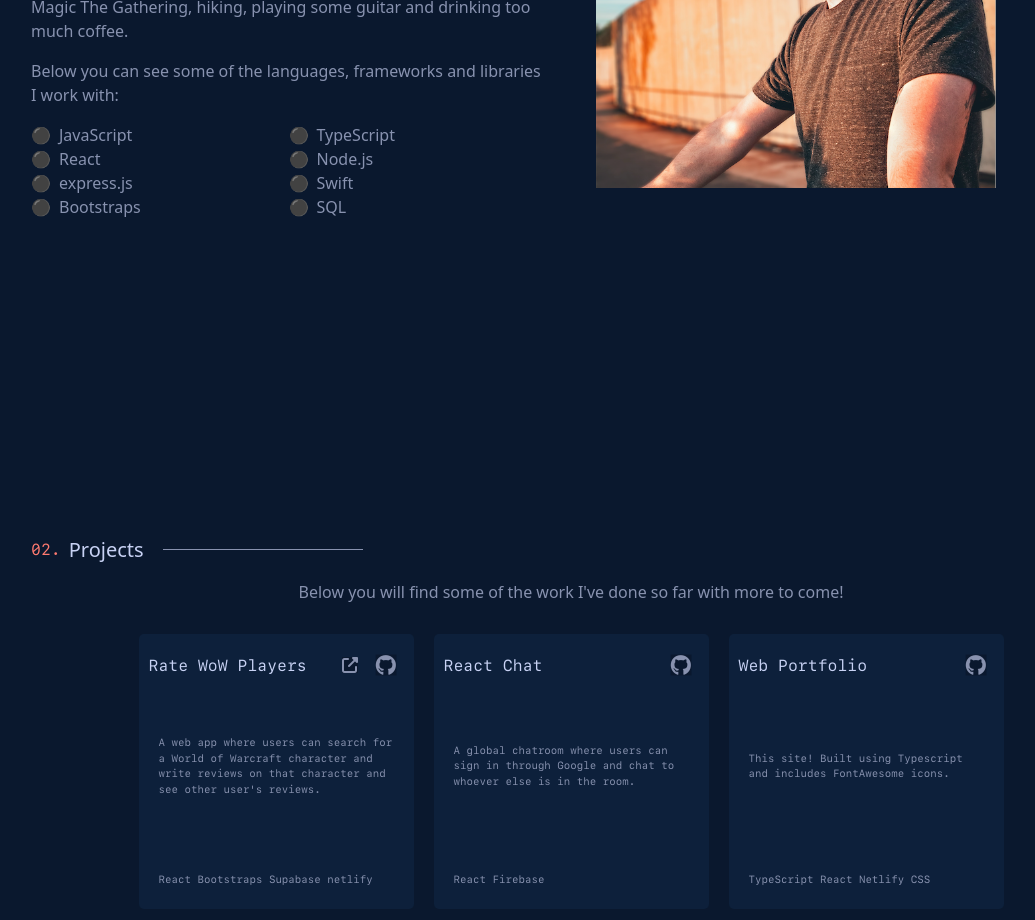
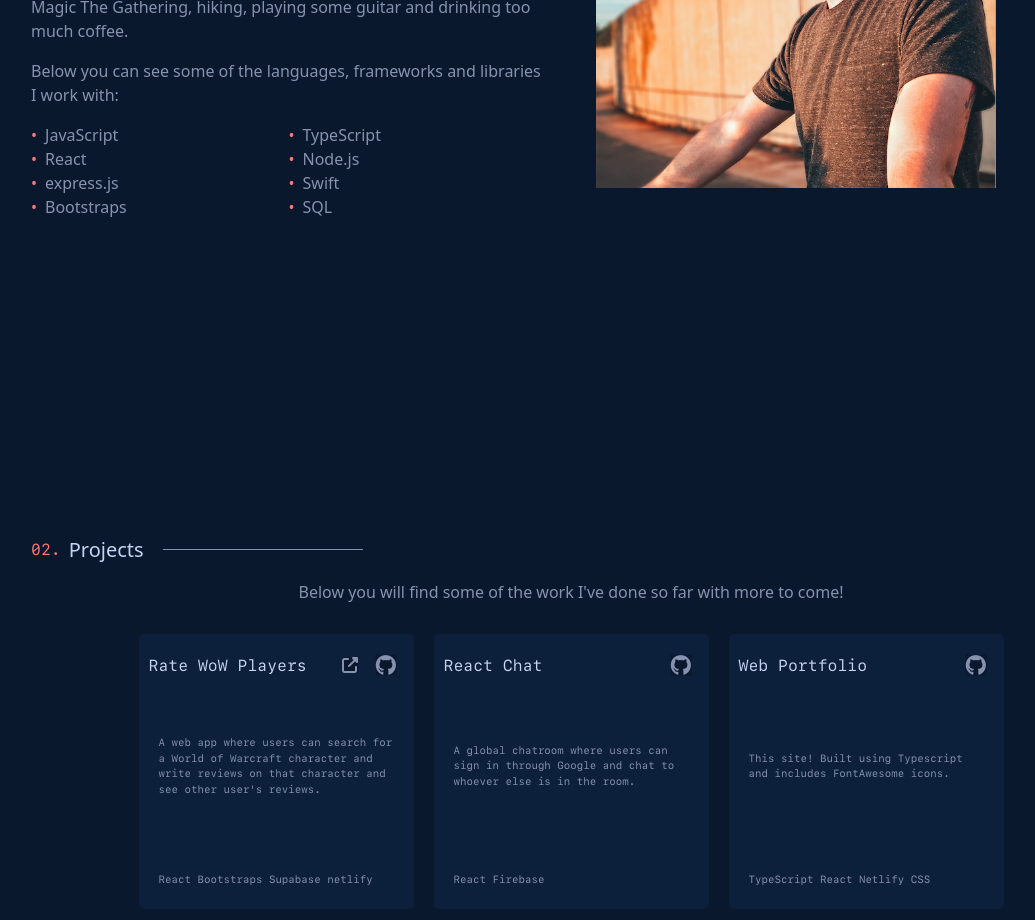
Before and after one commit to Jerryc95/portfolio, a React (Create React App) app: page / in a window 1280 px wide. Shown: the part 1120-2040 px from the top of the page, without its empty margins (139-1174 px from the left). Built offline with nearby package versions, Linux system fonts and the light colour scheme.

Commit message:
update text bullet

```diff
--- a/src/components/about/about.css
+++ b/src/components/about/about.css
@@ -55,7 +55,7 @@
 }
 
 .skill-item:before {
-  content: "⚫";
+  content: "•";
   margin-right: 0.5rem;
   color: #ff7a70;
 }
```
